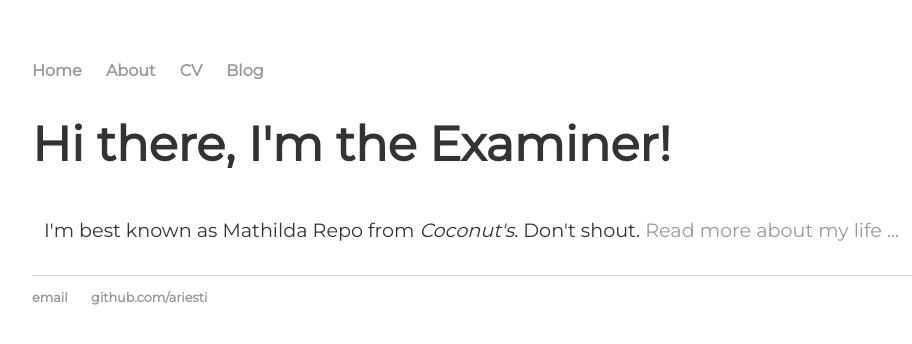
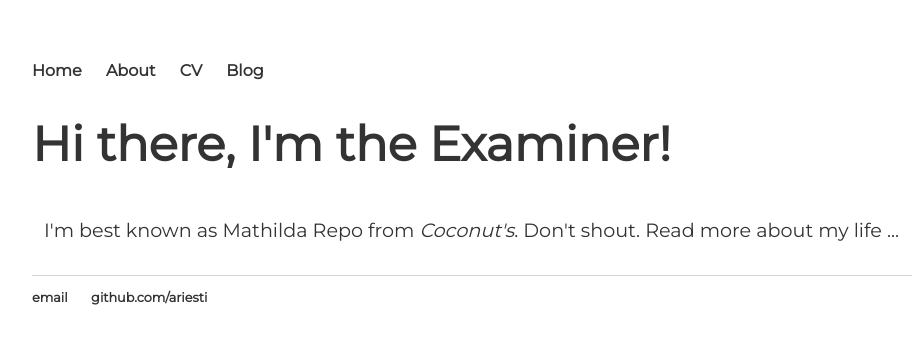
Before and after one commit to ariesti/ariesti.github.io, a Jekyll site: the page built from index.html, in a window 1280 px wide. Shown: the top 344 px of the page, without its empty margins (160-1072 px from the left). Built offline with Jekyll 4.4.1, drawn with Linux system fonts in a browser that asks for light colours.

Commit message:
Added more link colors

```diff
--- a/css/main.css
+++ b/css/main.css
@@ -1,7 +1,8 @@
 body { font-family: Montserrat, Helvetica Neue, sans-serif; margin: 60px auto; width: 70%; color: #333; overflow: auto; }
 
-a { text-decoration: none; color: #999; }
-a:hover { text-decoration: underline; }
+a { text-decoration: none; color: #333; border bottom: 3px solid #ff017e; }
+a:hover { color: #ff017e; }
+a:visited { color: #0068ff;}
 
 p { font-size: 1.2em; line-height: 1.4em; padding: 12px; box-sizing: border-box; color: #333; overflow: auto; }
 ul { font-size: 1.2em; line-height: 1.4em; font-family: Montserrat, Helvetica Neue, sans-serif; color: #333; }
```
